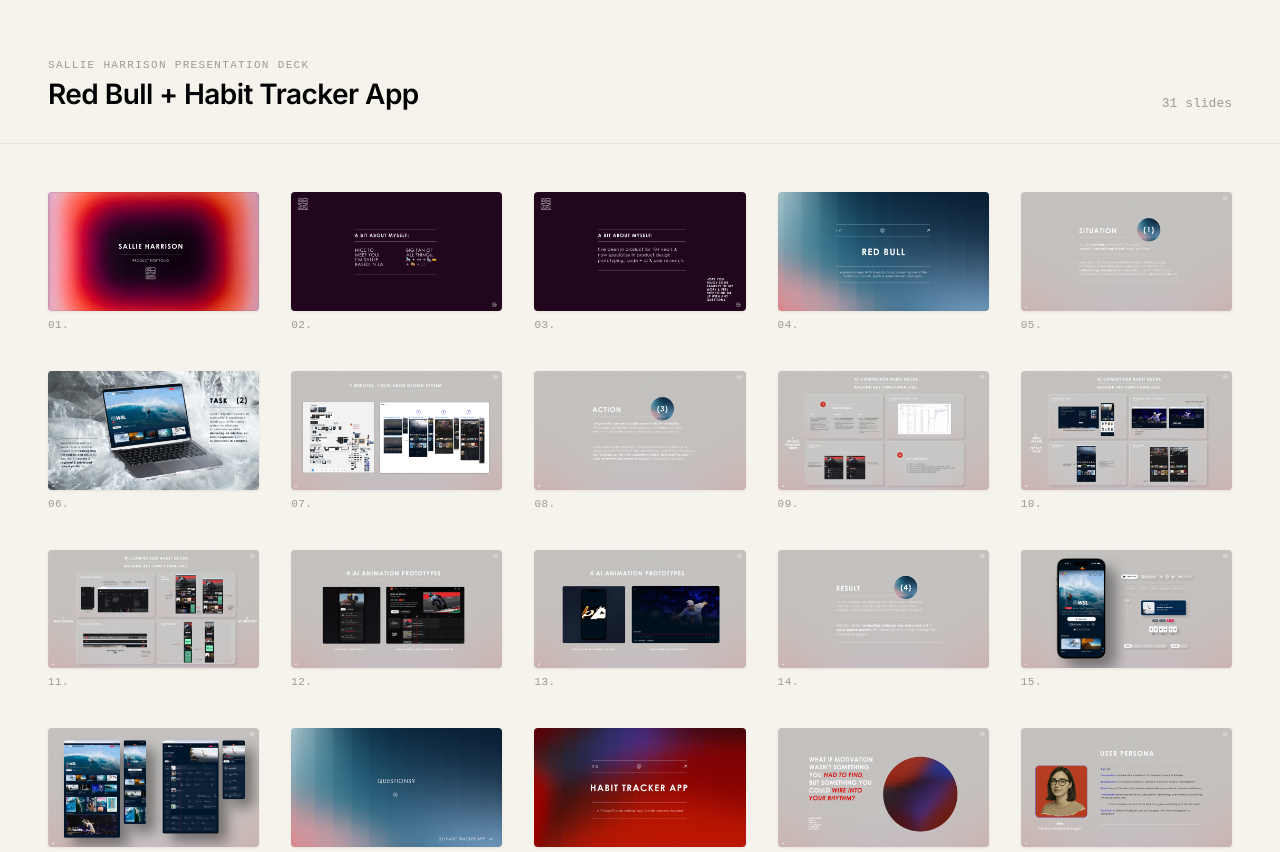
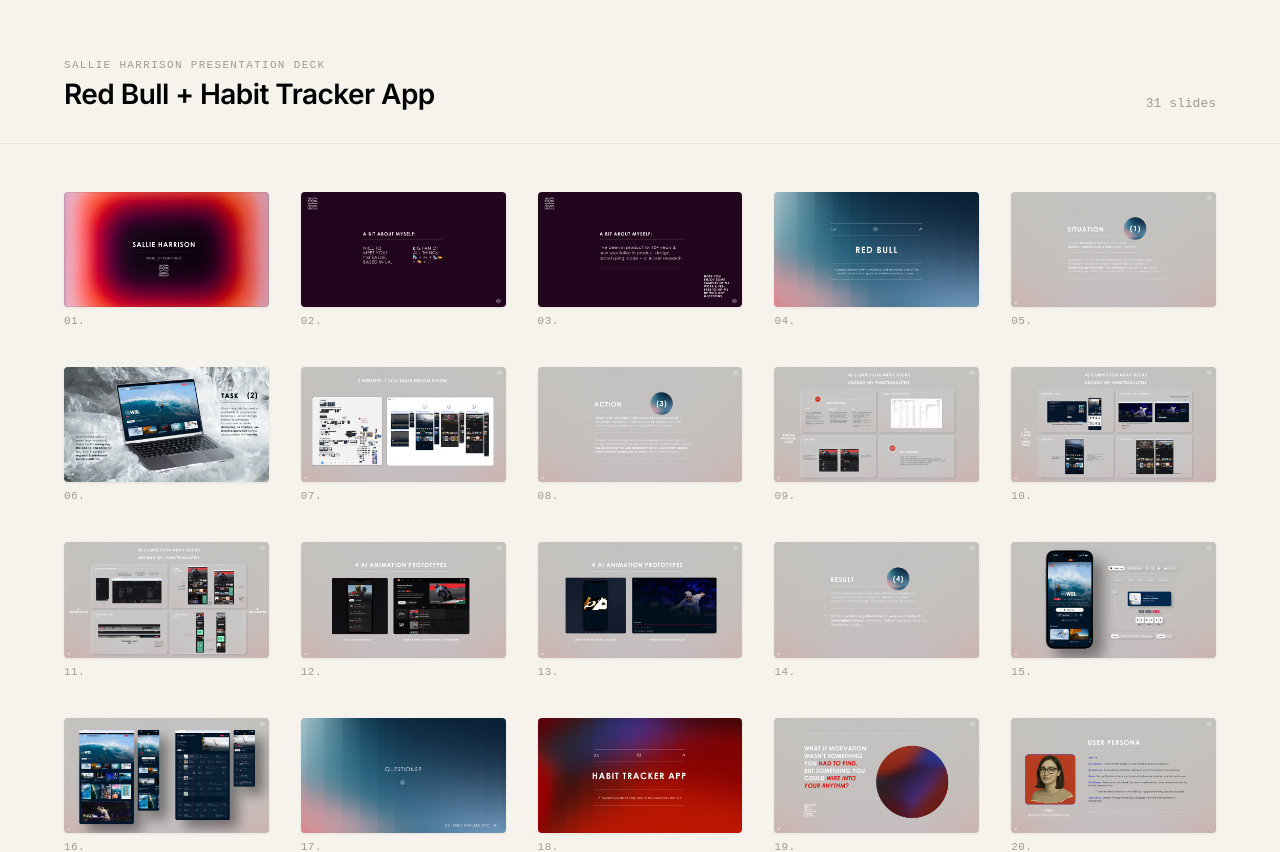
Before and after one commit to sallieha/portfolio-deck, a React (Vite) app: page / in a window 1280 px wide. Shown: the top 852 px of the page. Built offline with nearby package versions, Linux system fonts and the light colour scheme; a web font is replaced by a local one.

Commit message:
Add max-width container and consistent padding
Co-Authored-By: Claude Sonnet 4.6 <noreply@anthropic.com>

```diff
--- a/src/App.tsx
+++ b/src/App.tsx
@@ -29,13 +29,12 @@ export default function App() {
 
   return (
     <div style={{ minHeight: '100vh', backgroundColor: '#f6f3ec', fontFamily: '"Inter", system-ui, sans-serif' }}>
-      <header style={{
-        padding: '48px 48px 32px',
-        display: 'flex',
-        alignItems: 'flex-end',
-        justifyContent: 'space-between',
-        borderBottom: '1px solid #e8e4da',
-      }}>
+      <header style={{ borderBottom: '1px solid #e8e4da' }}>
+        <div style={{
+          maxWidth: '1400px', margin: '0 auto',
+          padding: '48px 64px 32px',
+          display: 'flex', alignItems: 'flex-end', justifyContent: 'space-between',
+        }}>
         <div>
           <p style={{ fontSize: '11px', letterSpacing: '0.12em', textTransform: 'uppercase', color: '#9e9a91', marginBottom: '6px', fontFamily: '"Azeret Mono", monospace' }}>
             Sallie Harrison Presentation Deck
@@ -47,9 +46,11 @@ export default function App() {
         <p style={{ fontSize: '13px', color: '#9e9a91', margin: 0, fontFamily: '"Azeret Mono", monospace' }}>
           {slides.length} slides
         </p>
+        </div>
       </header>
 
-      <main style={{ padding: '48px 48px 100px' }}>
+      <main>
+        <div style={{ maxWidth: '1400px', margin: '0 auto', padding: '48px 64px 100px' }}>
         <div style={{ display: 'grid', gridTemplateColumns: 'repeat(5, 1fr)', gap: '40px 32px' }}>
           {slides.map((slide) => (
             <div
@@ -91,6 +92,7 @@ export default function App() {
               </p>
             </div>
           ))}
+        </div>
         </div>
       </main>
 
```
